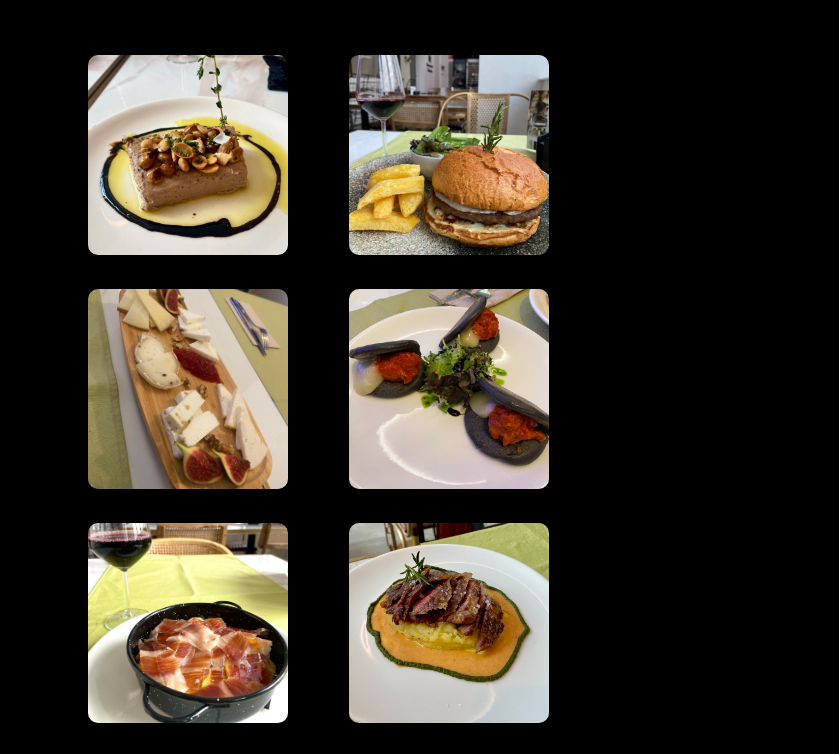
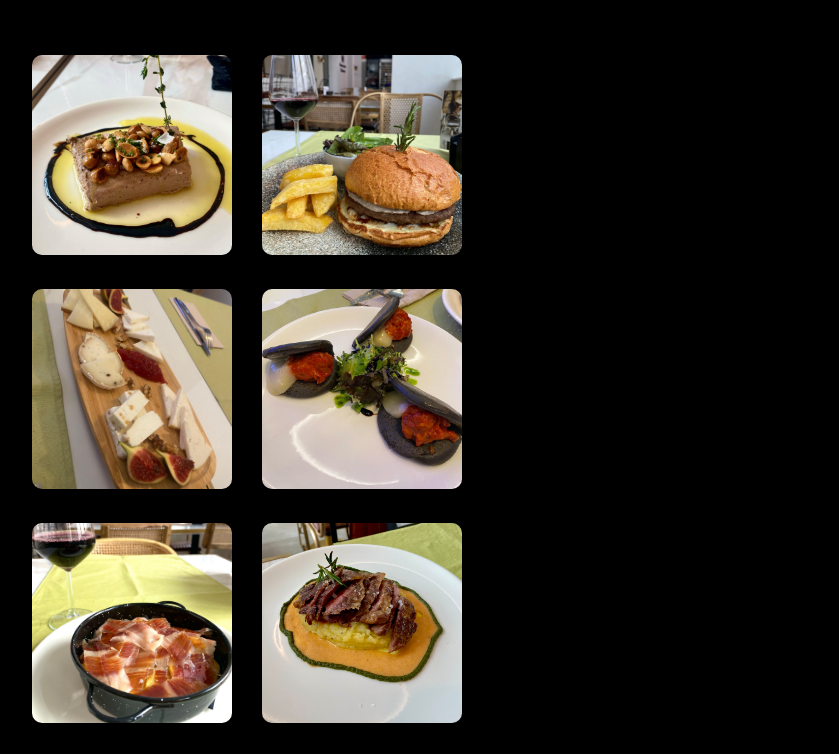
Before and after one commit to MiradordelGuadiana/rese-as, a plain HTML site: page index.html in a window 1280 px wide. Shown: the part 676-1430 px from the top of the page, without its empty margins (8-847 px from the left). Drawn offline with Linux system fonts and the light colour scheme.

Commit message:
Update hotel.css

```diff
--- a/hotel.css
+++ b/hotel.css
@@ -1,7 +1,7 @@
 body{
     margin: 0%;
     background-color: black;
-    margin-left:50px;
+
 
 }
 .banner{
@@ -117,8 +117,8 @@ body{
     gap: 30px;
     padding: 30px;
     justify-items: center; /* Centra las fotos en las celdas */
-    max-width: 40%; /* Limita el ancho del collage */
-    margin-right:30px;
+    max-width: 30%; /* Limita el ancho del collage */
+    margin-left:10px;
     margin-top: 30px;
 
 }
```
